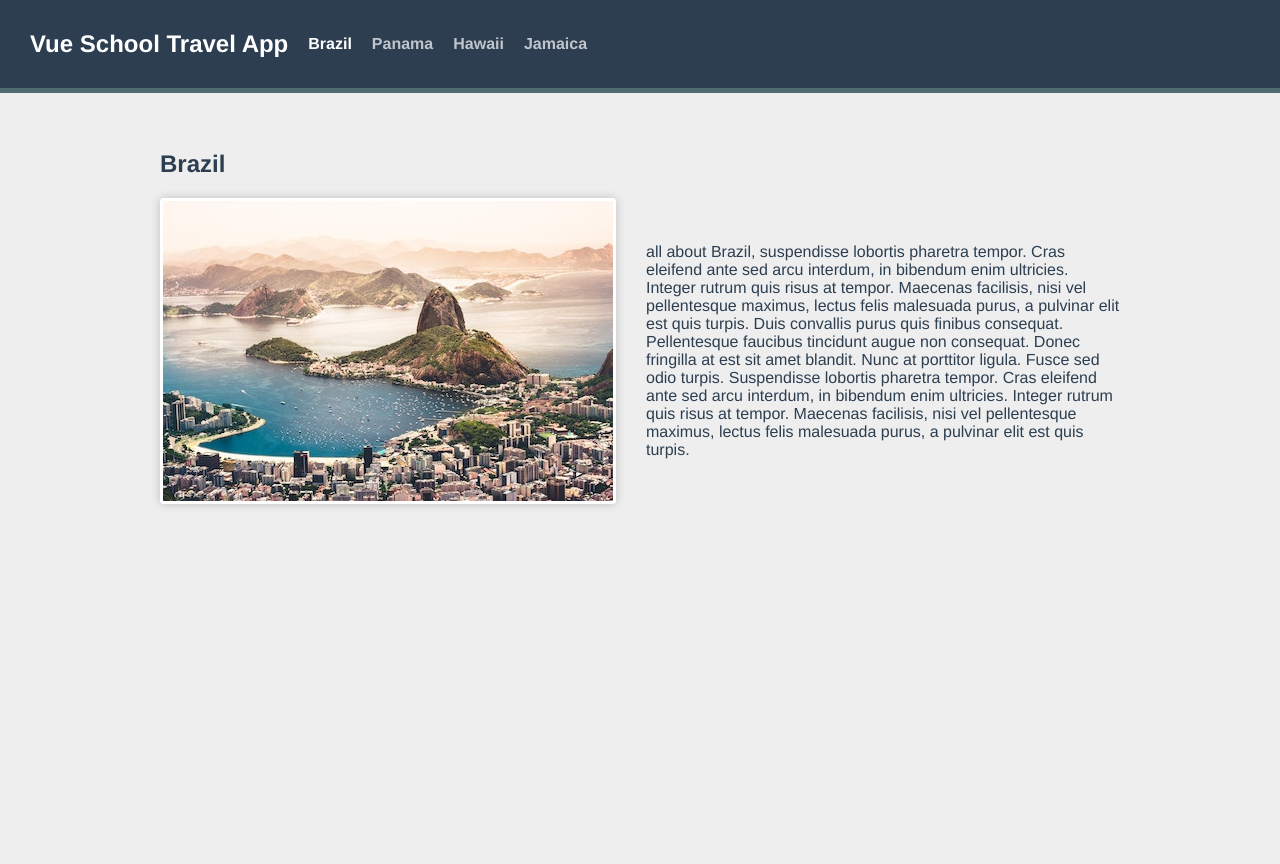
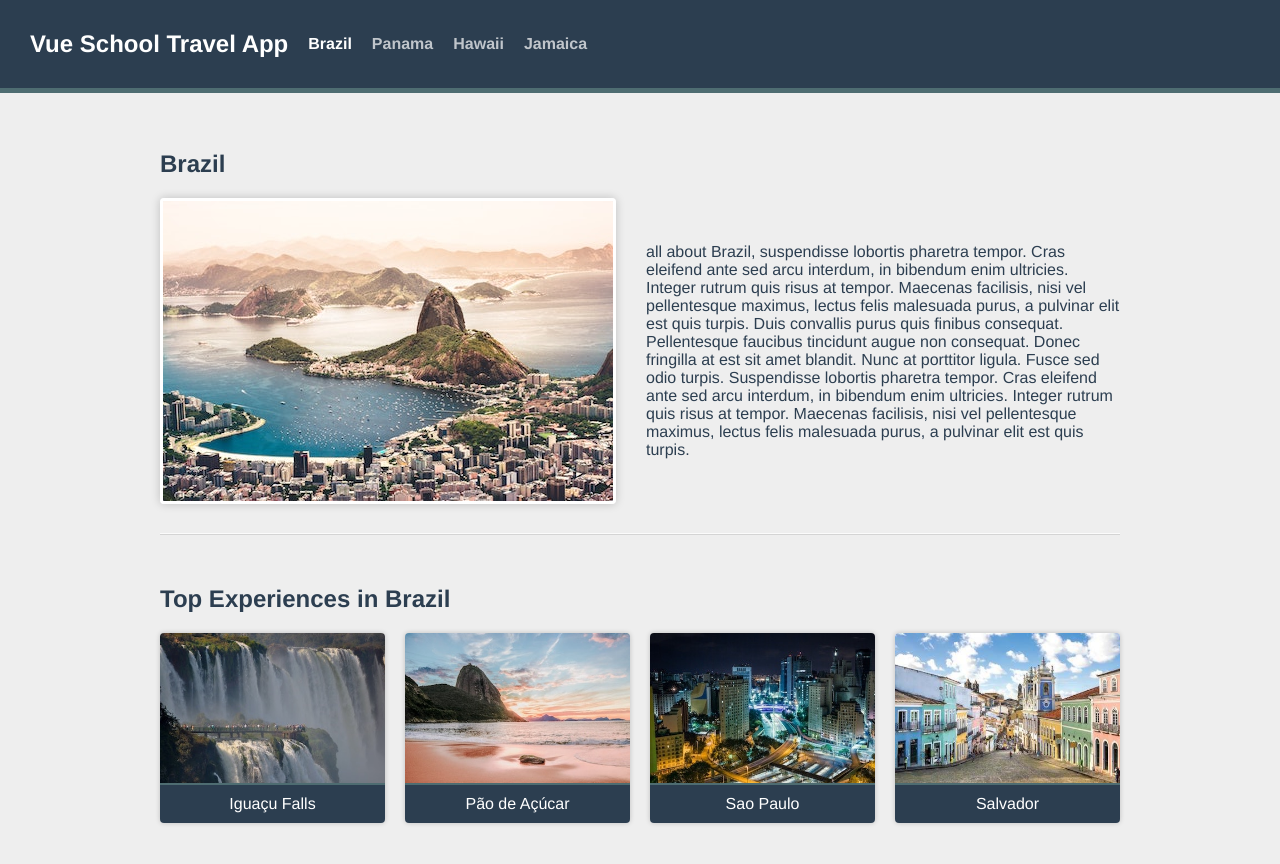
Before and after one commit to cellbesmanos/vue-router-fundamentals, a Vue app: page /destination/1/brazil in a window 1280 px wide. Shown: the top 864 px of the page. Before the commit the page ends 800 px from the top, so only its background shows below. Built offline with nearby package versions, Linux system fonts and the light colour scheme.

Commit message:
Feat: Add ExperiencesCard component

```diff
--- /dev/null
+++ b/src/components/ExperiencesCard.vue
@@ -0,0 +1,20 @@
+<template>
+  <div class="card">
+    <img
+      :src="`/images/${props.experience.image}`"
+      :alt="props.experience.name"
+    />
+    <span class="card__text">
+      {{ props.experience.name }}
+    </span>
+  </div>
+</template>
+
+<script setup>
+const props = defineProps({
+  experience: {
+    type: Object,
+    required: true,
+  },
+});
+</script>
--- a/src/views/DestinationShow.vue
+++ b/src/views/DestinationShow.vue
@@ -7,11 +7,24 @@
       <p>{{ destination.description }}</p>
     </div>
   </article>
+
+  <section class="experiences">
+    <h2>Top Experiences in {{ destination.name }}</h2>
+
+    <div class="cards">
+      <ExperiencesCard
+        v-for="experience in destination.experiences"
+        :key="experience.slug"
+        :experience="experience"
+      />
+    </div>
+  </section>
 </template>
 
 <script setup>
 import { computed } from "vue";
 import sourceData from "@/data.json";
+import ExperiencesCard from "../components/ExperiencesCard.vue";
 
 const props = defineProps({
   id: {
```
